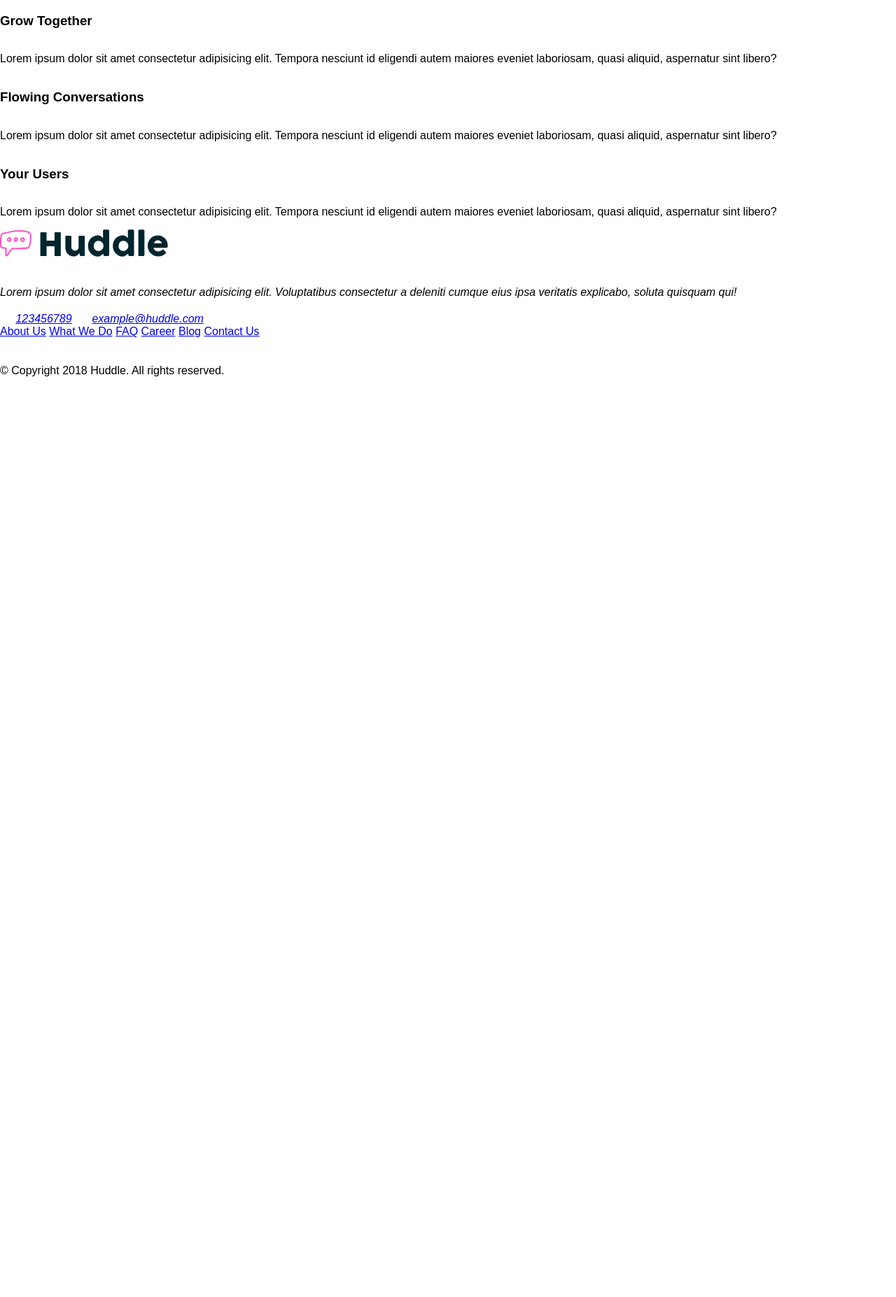
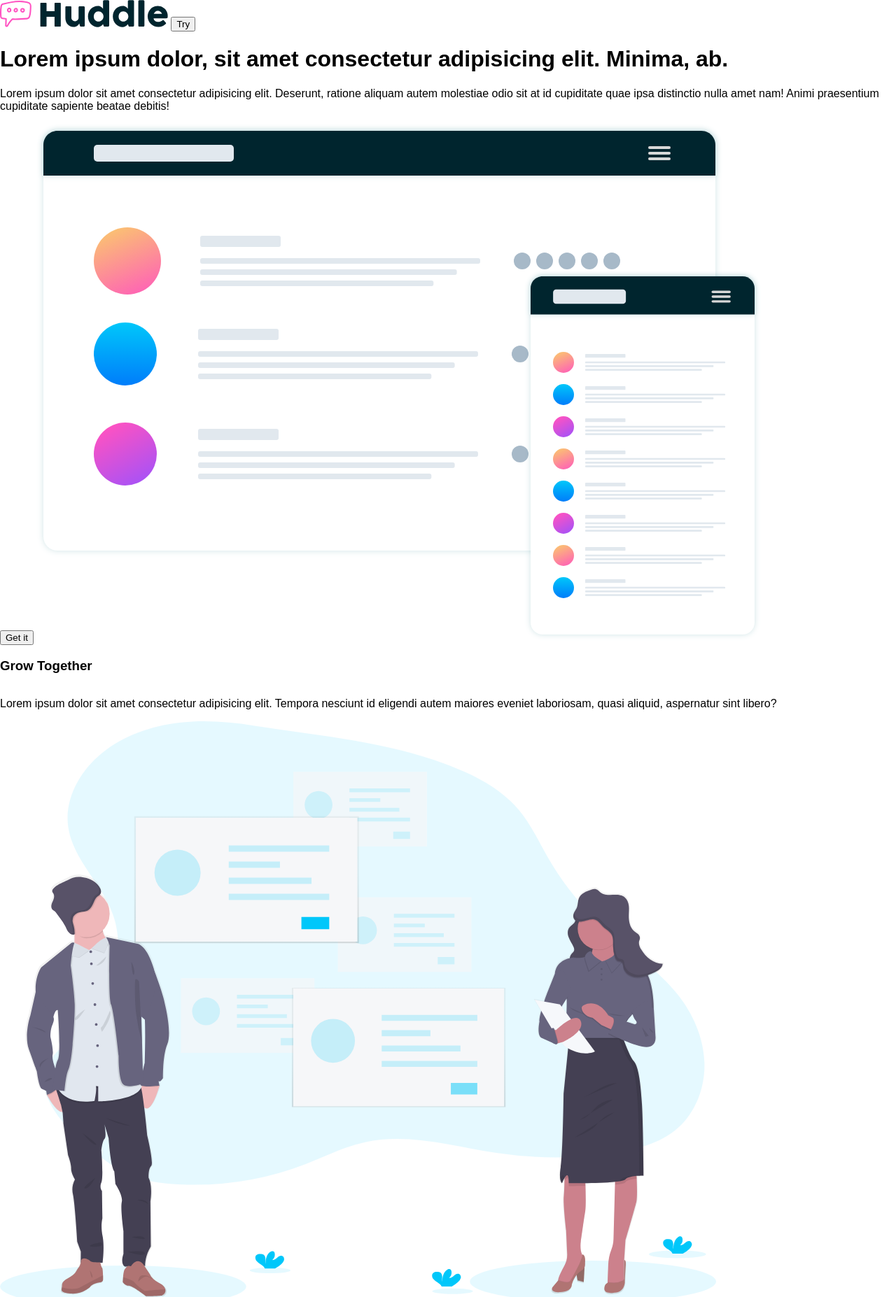
Before and after one commit to lars-radtke/design-exercise, a website built with Vite: page index.html in a window 1280 px wide. Shown: the top 1854 px of the page at 70% size. Before the commit the page ends 800 px from the top, so only its background shows below. Built offline with nearby package versions, Linux system fonts and the light colour scheme.

Commit message:
add header structure and some img

```diff
--- a/index.html
+++ b/index.html
@@ -8,7 +8,29 @@
     <title>Design Exercise</title>
   </head>
   <body>
-    <header></header>
+    <header class="header">
+      <img
+        class="header__logo"
+        src="/design/images/logo.svg"
+        alt="huddle-logo"
+      />
+      <button class="header__btntry">Try</button>
+      <h1>
+        Lorem ipsum dolor, sit amet consectetur adipisicing elit. Minima, ab.
+      </h1>
+      <p class="header__text">
+        Lorem ipsum dolor sit amet consectetur adipisicing elit. Deserunt,
+        ratione aliquam autem molestiae odio sit at id cupiditate quae ipsa
+        distinctio nulla amet nam! Animi praesentium cupiditate sapiente beatae
+        debitis!
+      </p>
+      <button class="header__btncta">Get it</button>
+      <img
+        class="header__hero"
+        src="/design/images/illustration-mockups.svg"
+        alt=""
+      />
+    </header>
     <main>
       <div class="tile--wrapper">
         <section class="tile">
@@ -20,10 +42,18 @@
               aliquid, aspernatur sint libero?
             </p>
           </div>
-          <img class="tile__img" src="" alt="" />
+          <img
+            class="tile__img"
+            src="/design/images/illustration-grow-together.svg"
+            alt=""
+          />
         </section>
         <section class="tile">
-          <img class="tile__img" src="" alt="" />
+          <img
+            class="tile__img"
+            src="/design/images/illustration-flowing-conversation.svg"
+            alt=""
+          />
           <div class="tile__text">
             <h3 class="tile__header">Flowing Conversations</h3>
             <p class="tile__p">
@@ -42,7 +72,11 @@
               aliquid, aspernatur sint libero?
             </p>
           </div>
-          <img class="tile__img" src="" alt="" />
+          <img
+            class="tile__img"
+            src="/design/images/illustration-your-users.svg"
+            alt=""
+          />
         </section>
       </div>
     </main>
```
